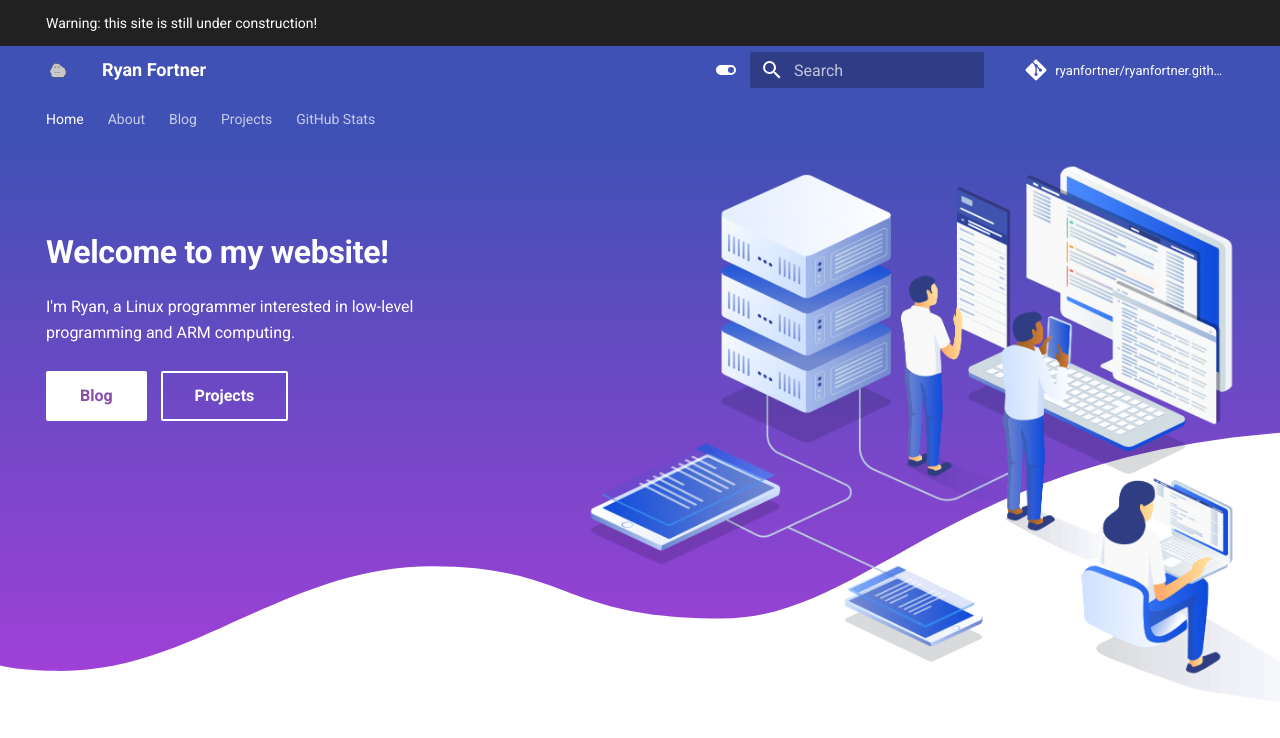
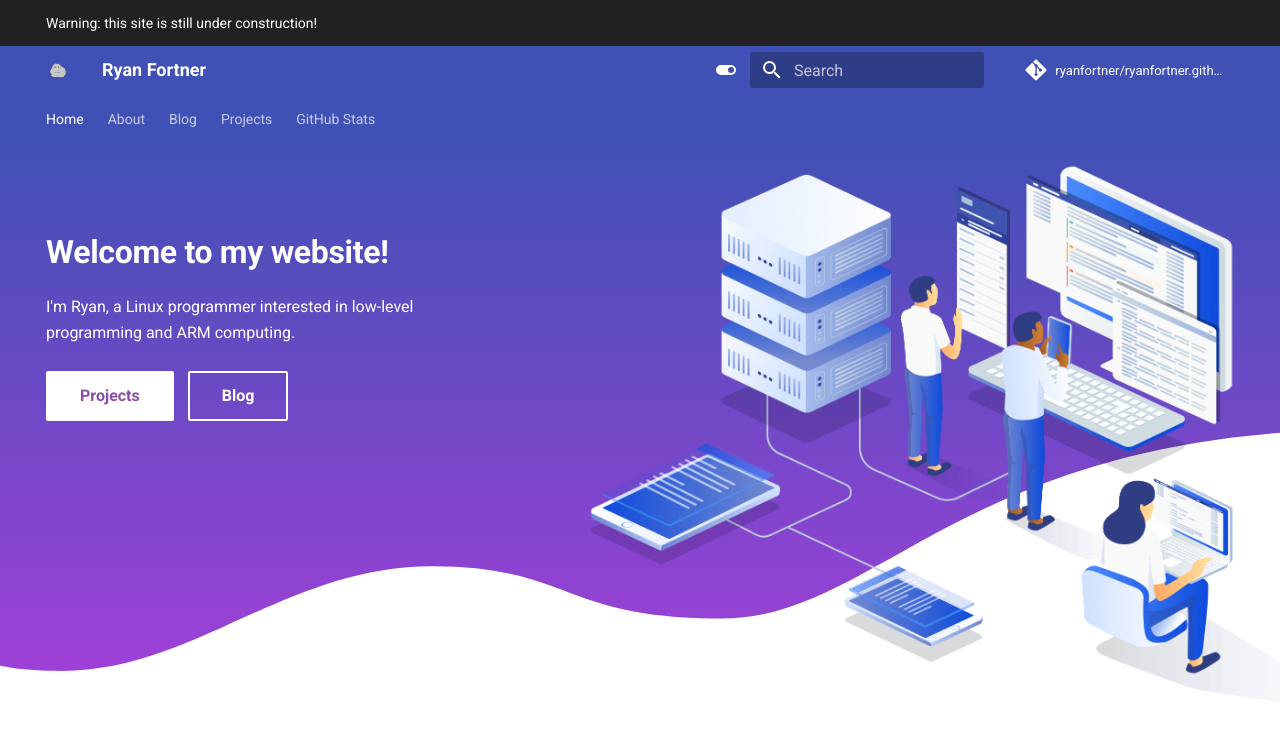
Before and after one commit to ryanfortner/ryanfortner.github.io, an MkDocs documentation site: the page built from docs/index.md, in a window 1280 px wide. Shown: the top 738 px of the page. Built offline with MkDocs 1.6.1 and Material for MkDocs 9.7.7, drawn with Linux system fonts in a browser that asks for light colours; comment, search, counter and statistics services are not loaded.

Commit message:
Update home.html

```diff
--- a/custom/overrides/home.html
+++ b/custom/overrides/home.html
@@ -14,11 +14,11 @@
         <div class="mdx-hero__content">
           <h1>Welcome to my website!</h1>
           <p>I'm Ryan, a Linux programmer interested in low-level programming and ARM computing.</p>
-          <a href="{{ 'blog/' | url }}" title="{{ page.next_page.title | e }}" class="md-button md-button--primary">
+          <a href="{{ 'projects/' | url }}" title="{{ page.next_page.title | e }}" class="md-button md-button--primary">
+            Projects
+          </a>
+          <a href="{{ 'blog/' | url }}" title="blog" class="md-button">
             Blog
-          </a>
-          <a href="{{ 'projects/' | url }}" title="Material for MkDocs Insiders" class="md-button">
-            Projects
           </a>
         </div>
       </div>
```
